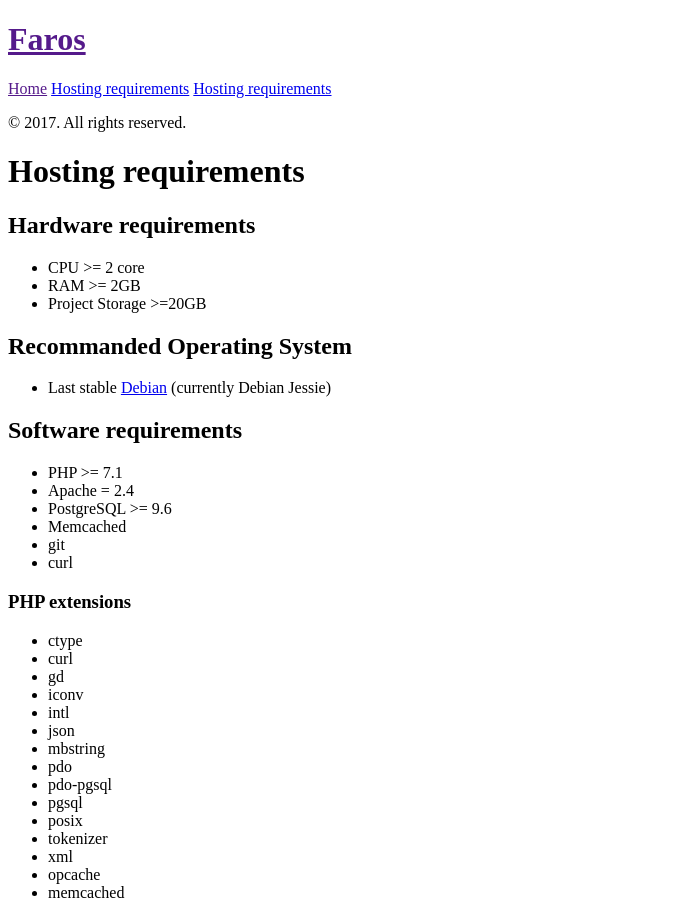
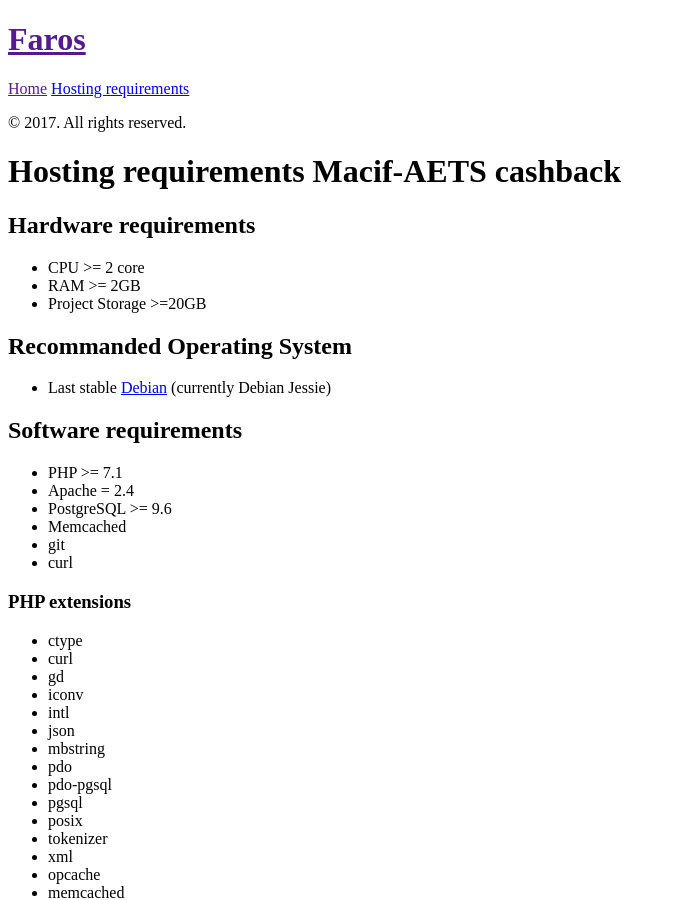
Before and after one commit to le-phare/le-phare.github.io, a Jekyll site: the page built from requirements/macif/cashback.md, in a window 1280 px wide and 900 px high. Shown: the whole window, without its empty margins (0-676 px from the left). Built offline with Jekyll 4.4.1, drawn with Linux system fonts in a browser that asks for light colours.

Commit message:
Update cashback.md

```diff
--- a/requirements/macif/cashback.md
+++ b/requirements/macif/cashback.md
@@ -1,6 +1,6 @@
 ---
-layout: page
-title: Hosting requirements
+layout: hidden
+title: Hosting requirements Macif-AETS cashback
 ---
 
 ## Hardware requirements
```
